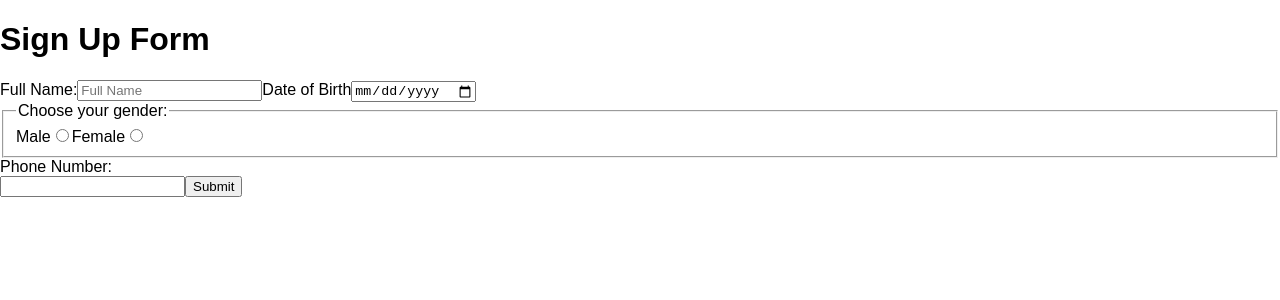
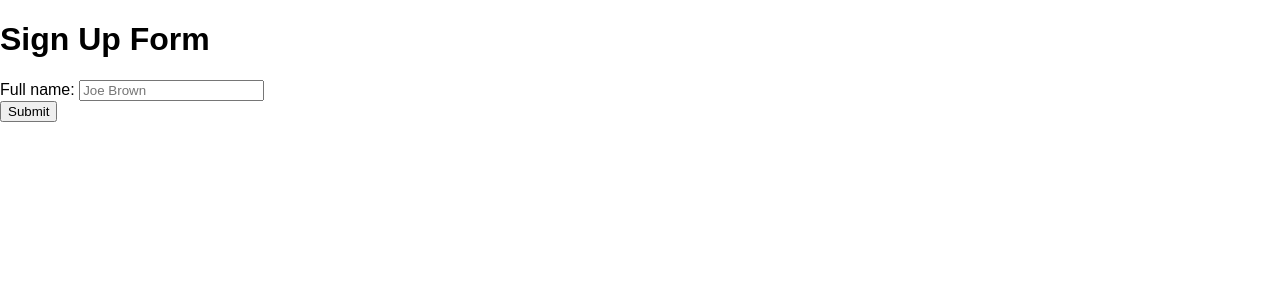
Before and after one commit to Jlevett/tech-challenge-001, a React (Create React App) app: page / in a window 1280 px wide. Shown: the top 300 px of the page. Built offline with nearby package versions, Linux system fonts and the light colour scheme.

Commit message:
feat: basic architecture completed and name option added and tested

```diff
--- a/src/App.js
+++ b/src/App.js
@@ -9,17 +9,18 @@ import formDefinition  from "./formDefinition.json";
 
 class App extends Component {
 
+  onSuccessfulSubmit = (output) => {
+    console.log(output)
+    alert(JSON.stringify(output));
+  }
+
   render() {
-
-    // console.log(formDefinition)
-    // console.log(JSON.parse(formDefinition));
     return (
       <div className="App">
-        <DynamicForm formDef={formDefinition}/>
+        <DynamicForm formDef={formDefinition} onSuccessfulSubmit ={this.onSuccessfulSubmit} />
       </div>
     );
   }
 }
 
 export default App;
- //
--- a/src/DynamicForm.js
+++ b/src/DynamicForm.js
@@ -2,68 +2,99 @@ import React, { Component } from "react";
 
 class DynamicForm extends Component {
 
+  state = {
+
+  }
+
+  //When the submit button is pressed
+  handleSubmit = (event) => {
+    event.preventDefault();
+    this.props.onSuccessfulSubmit(this.state);
+  }
+
+  render() {
+// console.log( this.props.formDef.name.words === 2 )
+
+    return (
+
+      <form onSubmit={this.handleSubmit}>
+
+        {this.props.formDef.title &&
+          <h1>{this.props.formDef.title}</h1>
+        }
+
+        {/*NAME OPTION*/}
+        {this.props.formDef.name &&
+          <div style={{'display':'block'}}>
+            <label htmlFor="fullname">{this.props.formDef.name.label}</label>
+            <input
+              id="fullname"
+              type="text"
+              placeholder={this.props.formDef.name.placeholder}
+              pattern={this.props.formDef.name.words === 2 ? "^[A-z]+ [A-z]+$" : "[A-z]"}
+              onChange = {event => this.setState({'name':event.target.value})}
+              required= {this.props.formDef.name.required}
+            />
+          </div>
+        }
 
 
-  render() {
-    return (
-      <form>
-
-        {/*Title of Page*/}
-        <h1>{this.props.formDef.title}</h1>
-
-        {/*
-        name
-          text based
-          should enforce the need for a first and last name (separated by a space)
-        */}
-        <label for="fullname">Full Name:</label>
-        <input type="text" id="fullname" placeholder="Full Name" required/>
-
-        {/*
-        date of birth
-            date based
-            required, should be older than 18
-        */}
-        <label for="dob">Date of Birth</label>
-        <input id="dob" type="date" required/>
-
-        {/*
-        gender
-            options based (male/female)
-            optional
-        */}
-        <fieldset data-role="controlgroup">
-        <legend>Choose your gender:</legend>
-          <label for="male">Male</label>
-          <input type="radio" name="gender" id="male" value="male"/>
-          <label for="female">Female</label>
-          <input type="radio" name="gender" id="female" value="female"/>
-        </fieldset>
-
-        {/*
-        contact number
-          text based
-          optional
-           allow for multiple values (e.g. mobile, home, etc)
-        */}
-        <label for="phonenum">Phone Number:</label><br/>
-        <input id="phonenum" type="tel" pattern="^\d{4}-\d{3}-\d{4}$"/>
-
-        {/*
-        require guardian consent
-          checkbox
-          optional
-        */}
-
-        {/*
-        guardian details (name, contact)
-            text based
-            required/applicable if consent checkbox is ticked
-        */}
-        <input type="submit" data-inline="true" value="Submit"/>
+      {/*SUBMIT BUTTON*/}
+        <input type="submit"  value="Submit"/>
       </form>
     );
   }
 }
 
 export default DynamicForm;
+//
+   // {/*
+   //      date of birth
+   //          date based
+   //          required, should be older than 18
+   //      */}
+{/*DATE OF BIRTH OPTION*/}
+      // {this.props.formDef.name &&
+      //   <div>
+      //   <label htmlFor="dob">Date of Birth</label>
+      //   <input
+      //     id="dob"
+      //     type="date"
+      //     required
+      //   />
+      // </div>
+      // }
+
+   //      {/*
+   //      gender
+   //          options based (male/female)
+   //          optional
+   //      */}
+   //      <fieldset data-role="controlgroup">
+   //      <legend>Choose your gender:</legend>
+   //        <label htmlFor="male">Male</label>
+   //        <input type="radio" name="gender" id="male" value="male"/>
+   //        <label htmlFor="female">Female</label>
+   //        <input type="radio" name="gender" id="female" value="female"/>
+   //      </fieldset>
+
+   //      {/*
+   //      contact number
+   //        text based
+   //        optional
+   //         allow for multiple values (e.g. mobile, home, etc)
+   //      */}
+   //      <label htmlFor="phonenum">Phone Number:</label><br/>
+   //      <input id="phonenum" type="tel" pattern="^\d{4}-\d{3}-\d{4}$"/>
+
+   //      {/*
+   //      require guardian consent
+   //        checkbox
+   //        optional
+   //      */}
+
+   //      {/*
+   //      guardian details (name, contact)
+   //          text based
+   //          required/applicable if consent checkbox is ticked
+   //      */}
--- a/src/formDefinition.json
+++ b/src/formDefinition.json
@@ -1,7 +1,7 @@
 {
   "title": "Sign Up Form",
-  "name": {"label":"Full name:","type": "text","words":"2","required": "true", "placeholder":"Joe Brown"},
-  "dob": {"label":"Date of Birth","type": "date", "required": "true", "minimumAge":"18"},
-  "gender": {"label":"Gender:", "options":["male","female"], "required":"false"},
-  "tel": {"label": "Contact number:", "type":"text", "required":"false", "placeholder":"0411 522 354"}
+  "name": {"label":"Full name: ","type": "text", "required": true, "words":2, "placeholder":"Joe Brown"},
+  "dob": {"label":"Date of Birth","type": "date", "required": true, "minimumAge":18},
+  "gender": {"label":"Gender:", "options":["male","female"], "required":false},
+  "tel": {"label": "Contact number:", "type":"text", "required":false, "placeholder":"0411 522 354"}
 }
```
